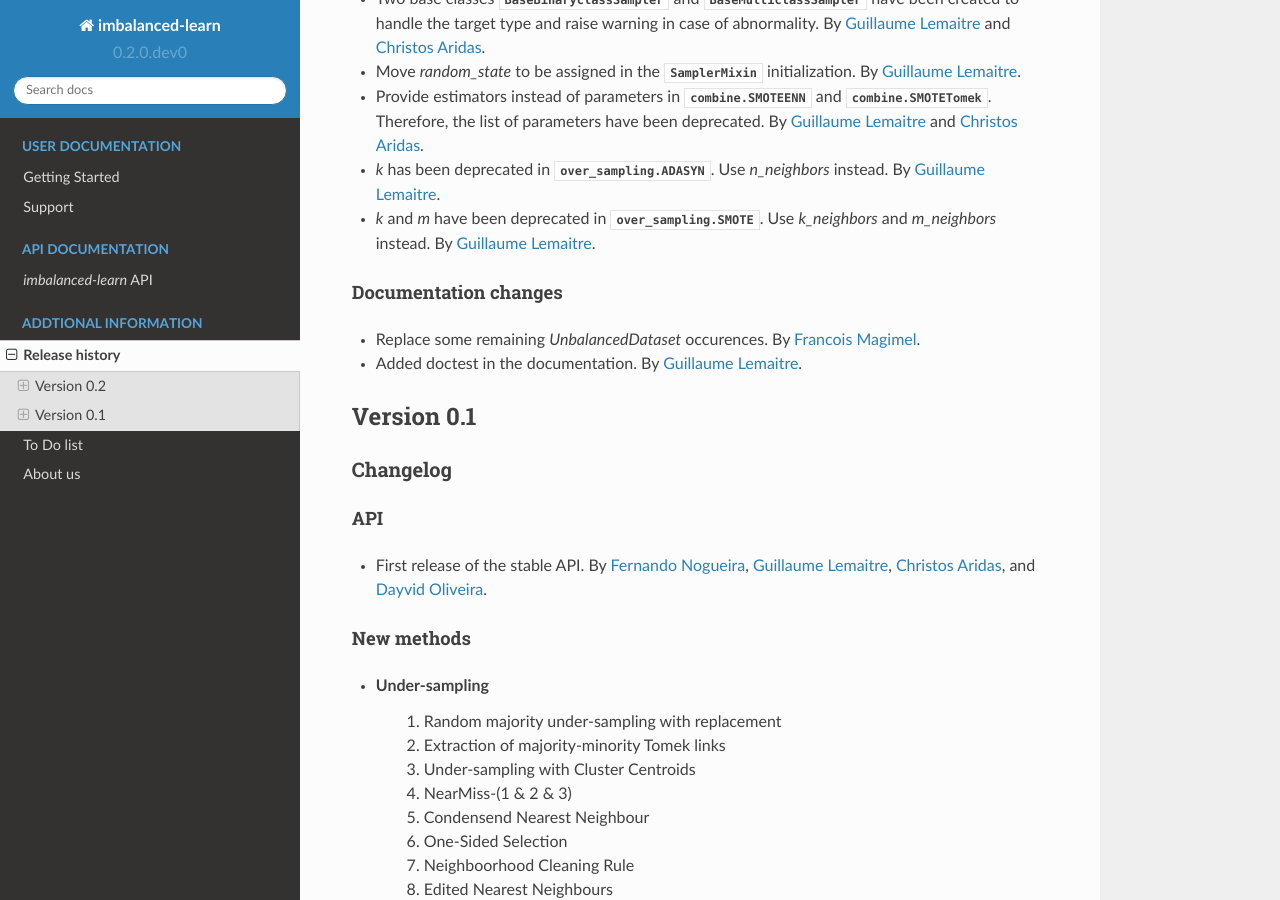
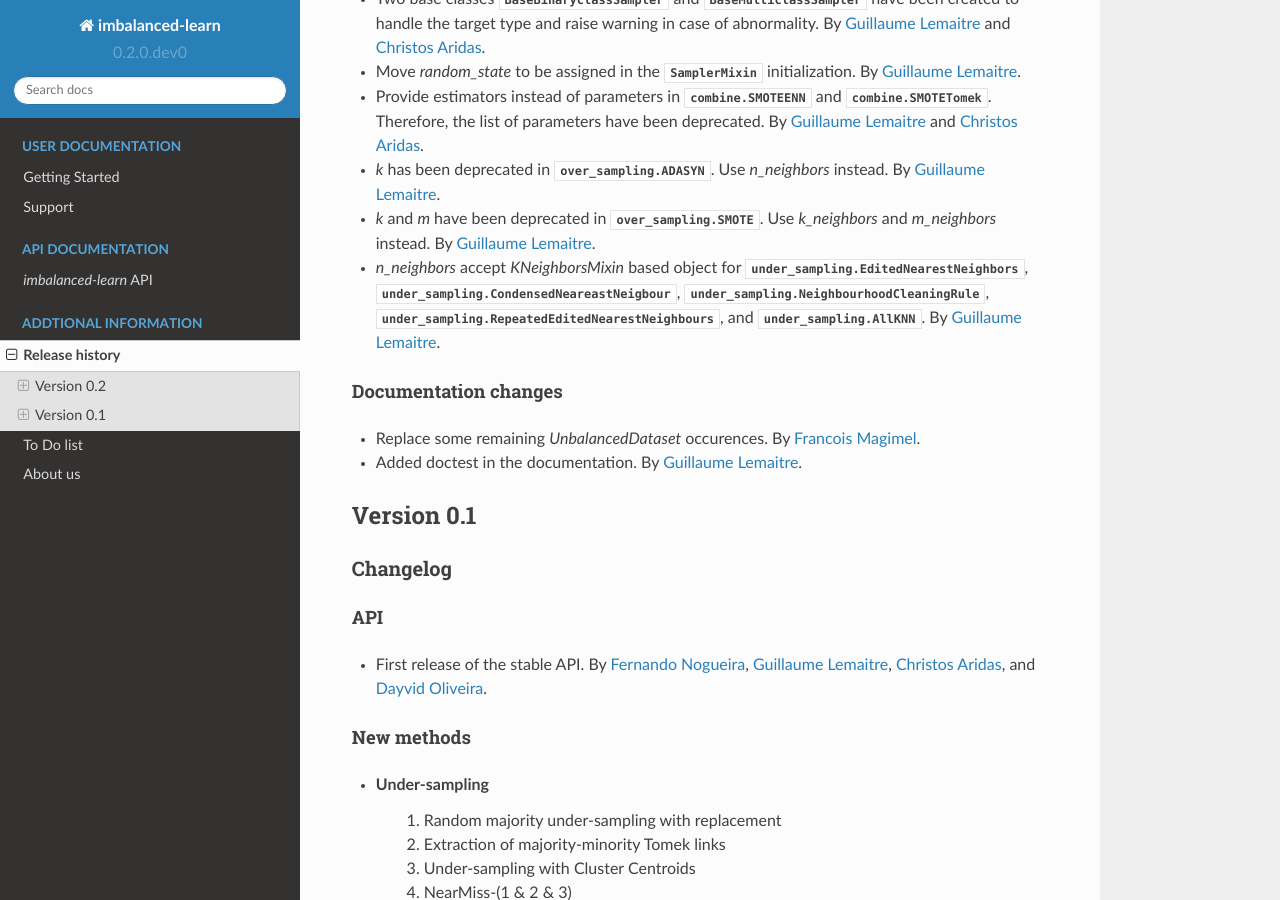
Before and after one commit to scikit-learn-contrib/imbalanced-learn, a Sphinx documentation site: the page built from doc/whats_new.rst, in a window 1280 px wide and 900 px high, scrolled down 1518 px. Built offline with Sphinx 7.4.7 and the Read the Docs theme 2.0.0, drawn with Linux system fonts in a browser that asks for light colours; formulas are drawn with MathJax 3; pages that are not in the unit, such as notebooks, are missing from menus.

Commit message:
Update the doc

```diff
--- a/doc/whats_new.rst
+++ b/doc/whats_new.rst
@@ -56,7 +56,7 @@ API changes summary
 - Provide estimators instead of parameters in :class:`combine.SMOTEENN` and :class:`combine.SMOTETomek`. Therefore, the list of parameters have been deprecated. By `Guillaume Lemaitre`_ and `Christos Aridas`_.
 - `k` has been deprecated in :class:`over_sampling.ADASYN`. Use `n_neighbors` instead. By `Guillaume Lemaitre`_.
 - `k` and `m` have been deprecated in :class:`over_sampling.SMOTE`. Use `k_neighbors` and `m_neighbors` instead. By `Guillaume Lemaitre`_.
-
+- `n_neighbors` accept `KNeighborsMixin` based object for :class:`under_sampling.EditedNearestNeighbors`, :class:`under_sampling.CondensedNeareastNeigbour`, :class:`under_sampling.NeighbourhoodCleaningRule`, :class:`under_sampling.RepeatedEditedNearestNeighbours`, and :class:`under_sampling.AllKNN`. By `Guillaume Lemaitre`_.
 
 Documentation changes
 ~~~~~~~~~~~~~~~~~~~~~
```
